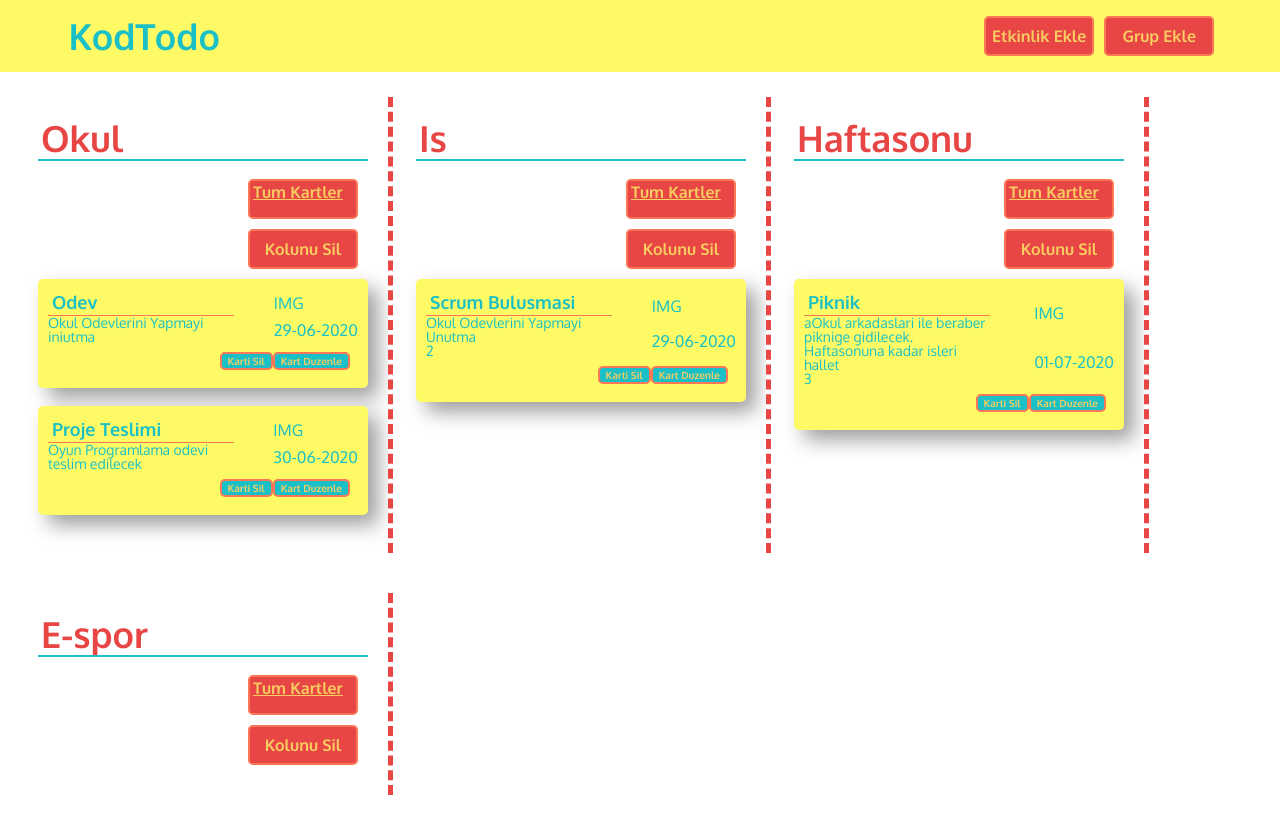
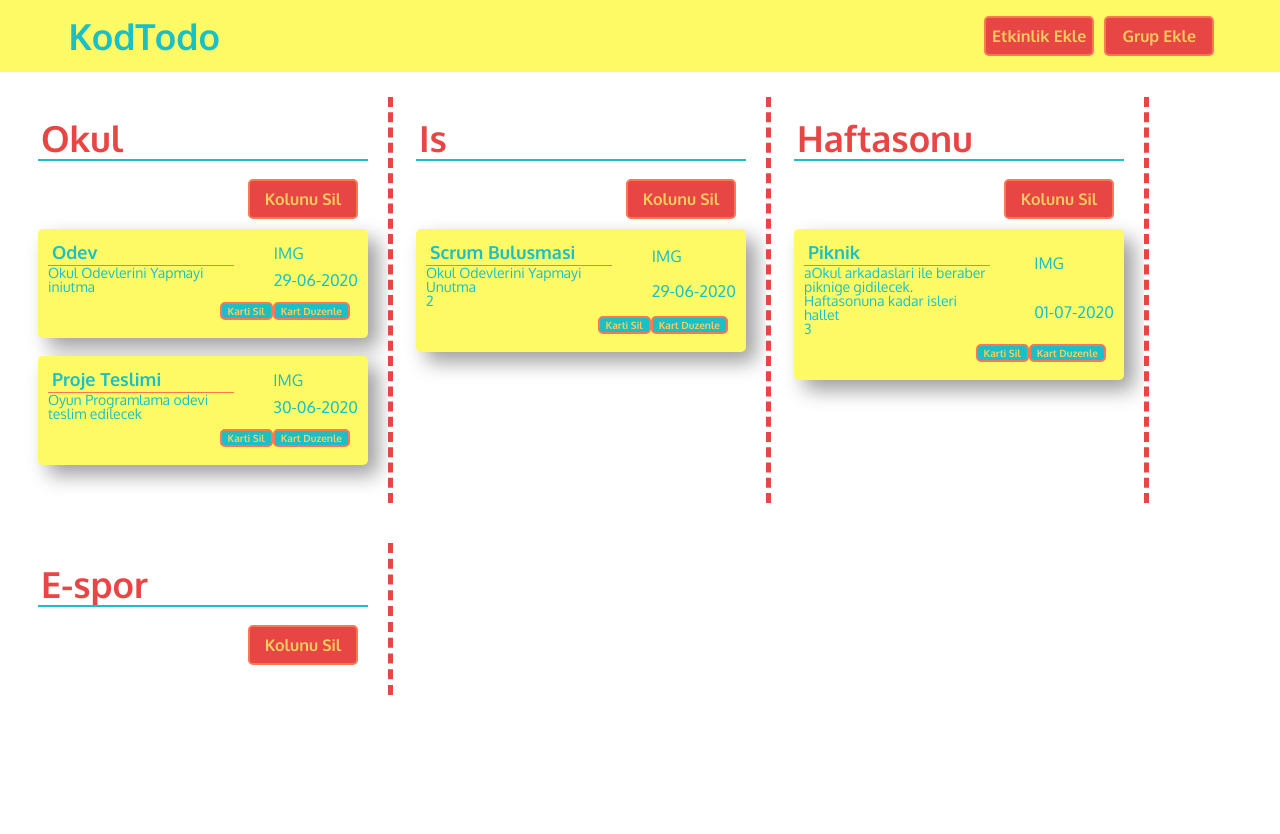
Before and after one commit to Cihatata/todoApp, a React (Create React App) app: page / in a window 1280 px wide. Shown: the top 834 px of the page. After the commit the page ends 800 px from the top, so only its background shows below. Built offline with nearby package versions, Linux system fonts and the light colour scheme.

Commit message:
Revert "edit"
This reverts commit fc39838673b1a235eb830acfabd53ead79a394a4.

```diff
--- a/src/components/Column.js
+++ b/src/components/Column.js
@@ -1,6 +1,5 @@
 import React from 'react';
 import { connect } from 'react-redux';
-import { Link } from 'react-router-dom';
 import I from 'immutable';
 import Card from './Card';
 import '../styles/Column.scss';
@@ -10,9 +9,6 @@ function Column({ groups, deleteColon }) {
     return (
       <section className="column" key={group.groupId + Math.random()}>
         <h2 className="column-header">{group.groupName}</h2>
-        <Link to={`/groups/${group.groupName}`} className="column-button">
-          Tum Kartler
-        </Link>
         <button
           onClick={() => {deleteColon(i)}}
           className="column-button"
```
